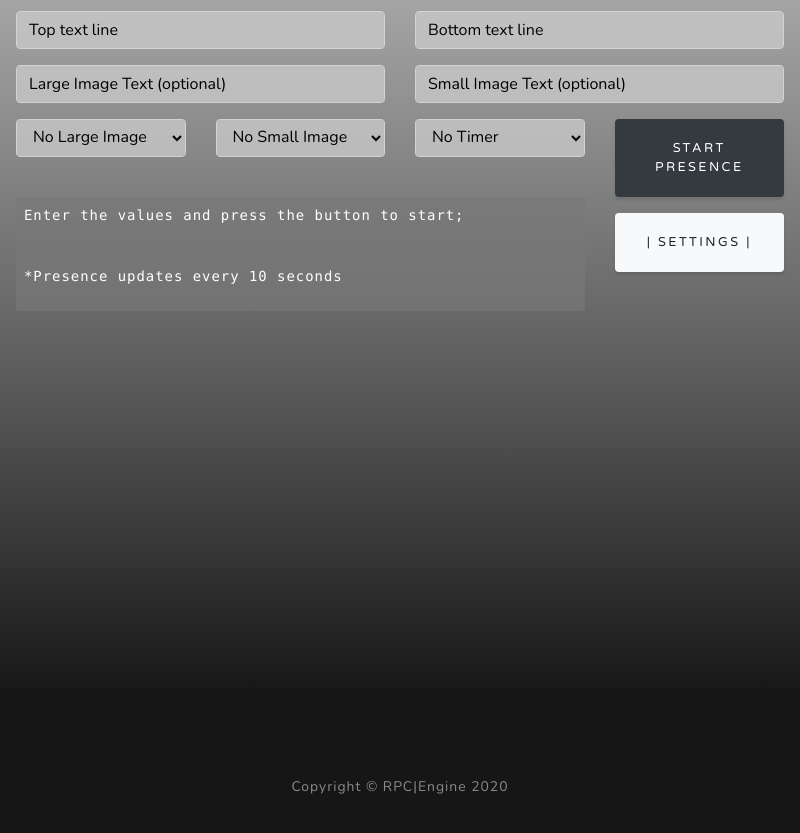
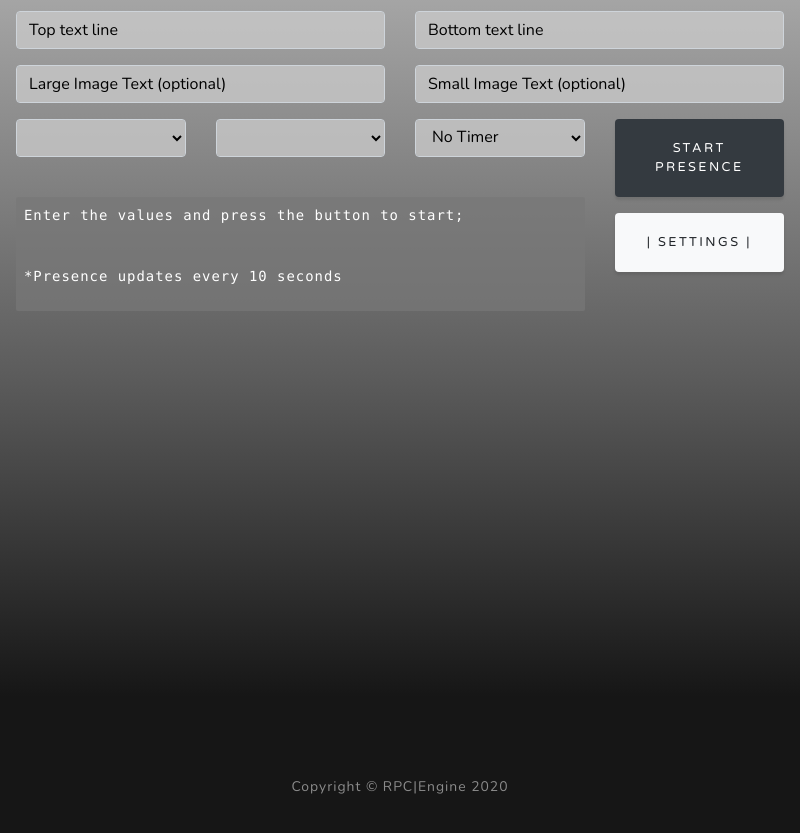
Before and after one commit to qoobes/rpcengine, an Electron app: page src/index.html in a window 800 px wide. Shown: the part 103-936 px from the top of the page. Drawn offline with nearby package versions, Linux system fonts and the light colour scheme; no server answers.

Commit message:
Cleared out all the unnecessary text

```diff
--- a/src/index.html
+++ b/src/index.html
@@ -74,111 +74,13 @@ SOFTWARE.
             <div class="row mt-3">
                 <div class="col-3">
                     <select id="imagelg" class="form-control">
-                        <option>No Large Image</option>
-                        <option>Android_Studio</option>
-                        <option>Apple</option>
-                        <option>ArchLinux</option>
-                        <option>Atom</option>
-                        <option>Cat</option>
-                        <option>Chibi</option>
-                        <option>Chrome</option>
-                        <option>CSS</option>
-                        <option>C++</option>
-                        <option>Darkness</option>
-                        <option>Deku</option>
-                        <option>Discord</option>
-                        <option>Electron</option>
-                        <option>Elm</option>
-                        <option>Facebook</option>
-                        <option>Github</option>
-                        <option>Gitlab</option>
-                        <option>Google</option>
-                        <option>Google_Music</option>
-                        <option>HTML</option>
-                        <option>Instagram</option>
-                        <option>Intellij</option>
-                        <option>Java</option>
-                        <option>Javascript</option>
-                        <option>Kubernetes</option>
-                        <option>Linux</option>
-                        <option>Megu</option>
-                        <option>Megu1</option>
-                        <option>Music</option>
-                        <option>Naruto_sleep</option>
-                        <option>Naruto_small</option>
-                        <option>Node.js</option>
-                        <option>Php</option>
-                        <option>Poopy</option>
-                        <option>Python</option>
-                        <option>Rem</option>
-                        <option>Ruby</option>
-                        <option>Sasuke</option>
-                        <option>Shell</option>
-                        <option>Sublime</option>
-                        <option>Swift</option>
-                        <option>Tanjiro</option>
-                        <option>Todoroki</option>
-                        <option>Visual_studio</option>
-                        <option>VSCode</option>
-                        <option>Webstorm</option>
-                        <option>Windows</option>
-                        <option>XCode</option>
-                        <option>Youtube</option>
+                       <!-- THESE ARE PLACEHOLDERS  -->
                     </select>
                 </div>
                 <div class="col-3">
                     <select id="imagesm" class="form-control">
-                        <option>No Small Image</option>
-                        <option>Android_Studio</option>
-                        <option>Apple</option>
-                        <option>ArchLinux</option>
-                        <option>Atom</option>
-                        <option>Cat</option>
-                        <option>Chibi</option>
-                        <option>Chrome</option>
-                        <option>CSS</option>
-                        <option>C++</option>
-                        <option>Darkness</option>
-                        <option>Deku</option>
-                        <option>Discord</option>
-                        <option>Electron</option>
-                        <option>Elm</option>
-                        <option>Facebook</option>
-                        <option>Github</option>
-                        <option>Gitlab</option>
-                        <option>Google</option>
-                        <option>Google_Music</option>
-                        <option>HTML</option>
-                        <option>Instagram</option>
-                        <option>Intellij</option>
-                        <option>Java</option>
-                        <option>Javascript</option>
-                        <option>Kubernetes</option>
-                        <option>Linux</option>
-                        <option>Megu</option>
-                        <option>Megu1</option>
-                        <option>Music</option>
-                        <option>Naruto_sleep</option>
-                        <option>Naruto_small</option>
-                        <option>Node.js</option>
-                        <option>Php</option>
-                        <option>Poopy</option>
-                        <option>Python</option>
-                        <option>Rem</option>
-                        <option>Ruby</option>
-                        <option>Sasuke</option>
-                        <option>Shell</option>
-                        <option>Sublime</option>
-                        <option>Swift</option>
-                        <option>Tanjiro</option>
-                        <option>Todoroki</option>
-                        <option>Visual_studio</option>
-                        <option>VSCode</option>
-                        <option>Webstorm</option>
-                        <option>Windows</option>
-                        <option>XCode</option>
-                        <option>Youtube</option>
-                    </select>
+                       <!-- THESE ARE PLACEHOLDERS -->
+                       </select>
                 </div>
                 <div class="col-3">
                     <select id="timer" class="form-control">
```
